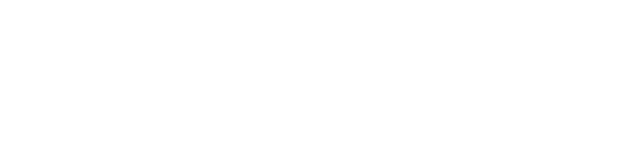
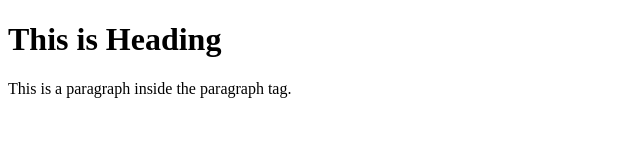
Before and after one commit to cs-geek/git-test, a plain HTML site: page templates/test.html in a window 1280 px wide. Shown: the whole page, without its empty margins (0-640 px from the left). Drawn offline with Linux system fonts and the light colour scheme.

Commit message:
second commit

```diff
--- a/templates/test.html
+++ b/templates/test.html
@@ -1,9 +1,12 @@
 <!DOCTYPE html>
 <html>
 <head>
-	<title></title>
+	<title>Test File</title>
 </head>
 <body>
 
+	<h1>This is Heading</h1>
+	<p>This is a paragraph inside the paragraph tag.</p>
+
 </body>
 </html>
```
